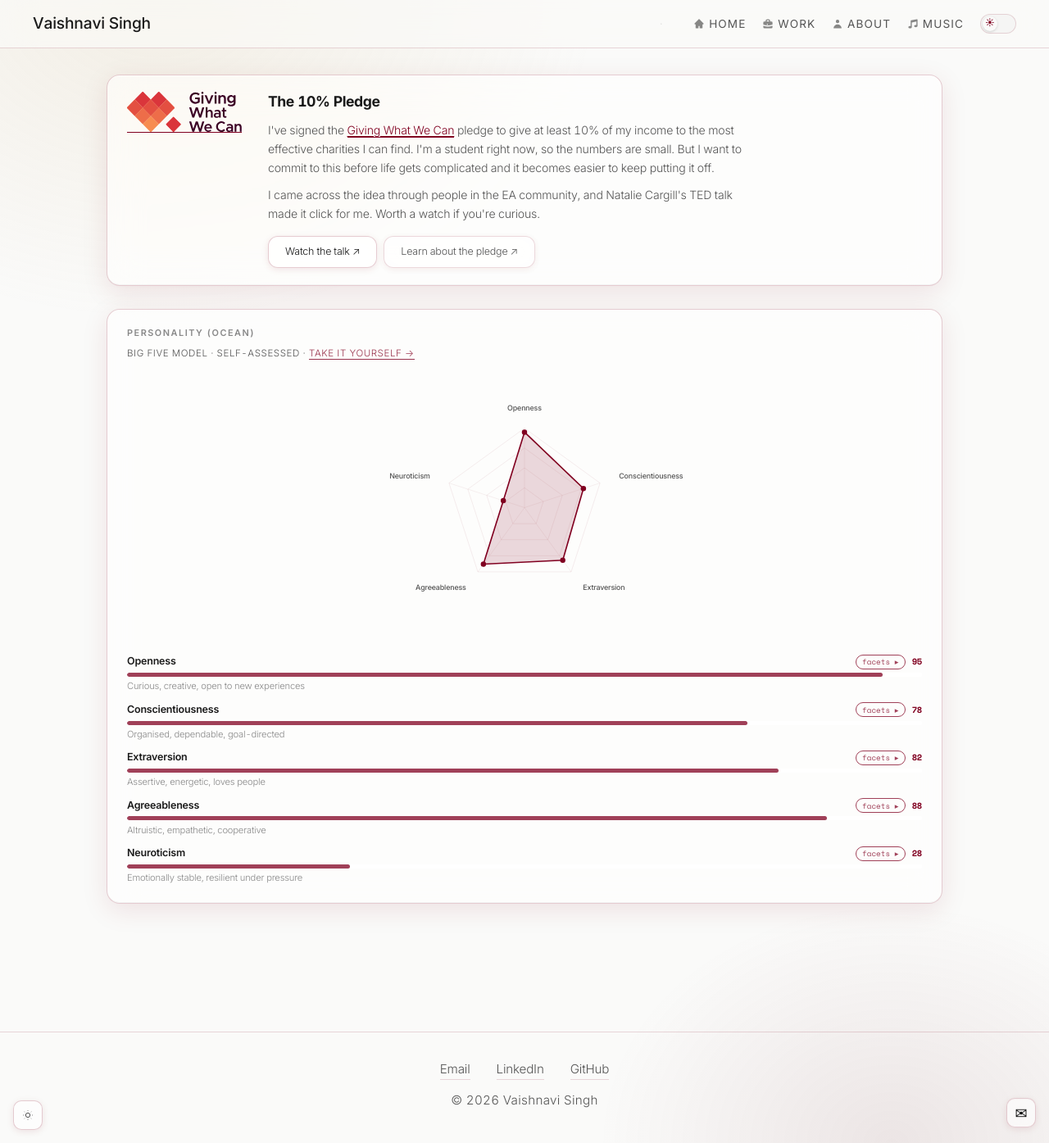
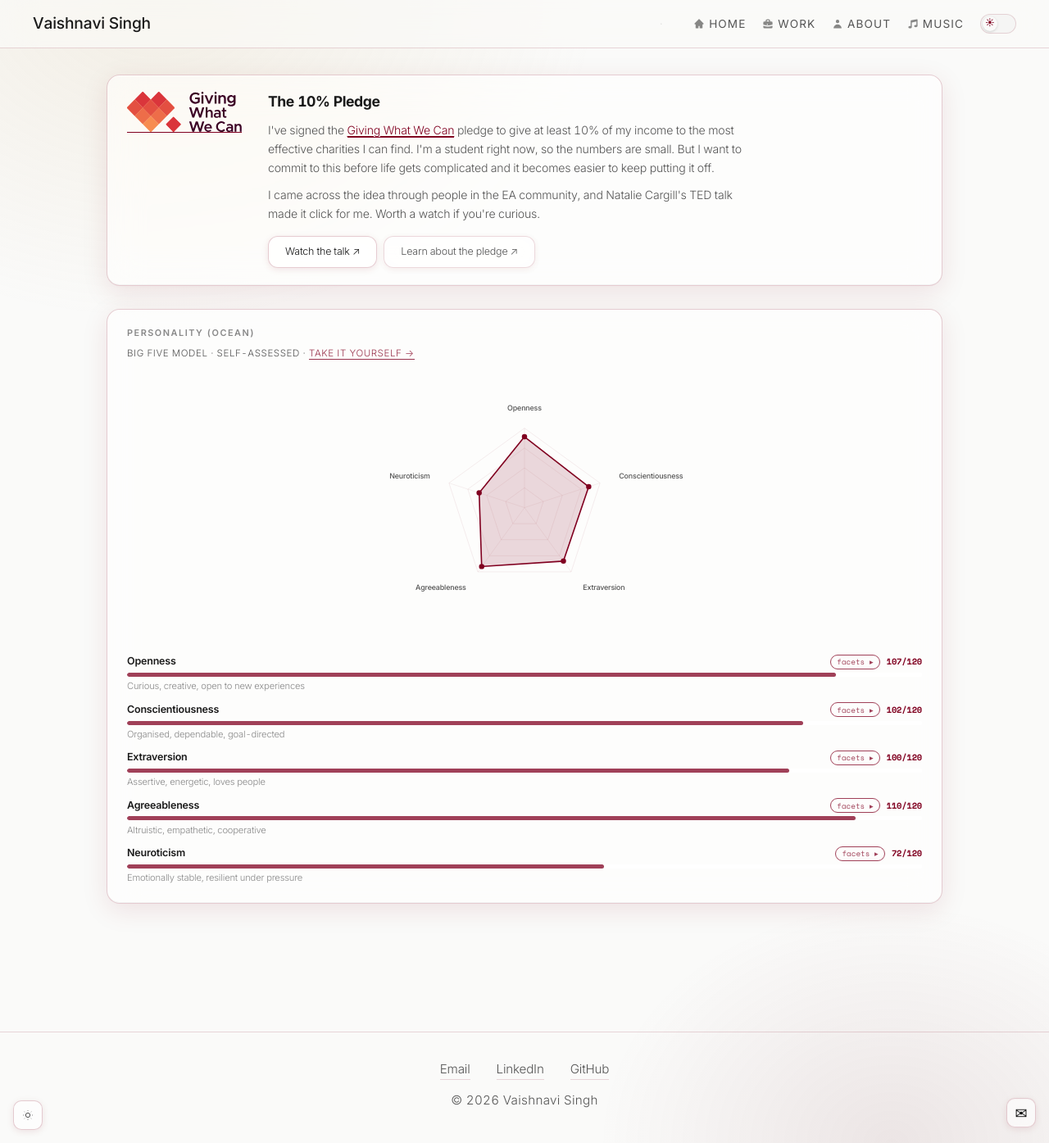
Before and after one commit to RogueTsar/myweb, a Jekyll site: the page built from about.html, in a window 1280 px wide and 1395 px high. Shown: the whole window at 82% size. Built offline with Jekyll 4.4.1, drawn with Linux system fonts in a browser that asks for light colours.

Commit message:
About: show OCEAN scores out of 120, update facets + domain scores
Store raw /120 scores in personality.json. Display as X/120 in bars.
Scale radar chart polygon to /120 max. All domain scores recalculated
from updated facets. Neuroticism: 72 (from updated facets).

Co-Authored-By: Claude Sonnet 4.6 <noreply@anthropic.com>

```diff
--- a/assets/data/personality.json
+++ b/assets/data/personality.json
@@ -1,14 +1,15 @@
 {
-  "openness": 95,
-  "conscientiousness": 78,
-  "extraversion": 82,
-  "agreeableness": 88,
-  "neuroticism": 28,
+  "openness": 107,
+  "conscientiousness": 102,
+  "extraversion": 100,
+  "agreeableness": 110,
+  "neuroticism": 72,
+  "score_max": 120,
   "facets": {
-    "openness":          [["Imagination",19],["Artistic Interests",20],["Emotionality",20],["Adventurousness",18],["Intellect",20],["Liberalism",17]],
-    "conscientiousness": [["Self-Efficacy",15],["Orderliness",20],["Dutifulness",16],["Achievement-Striving",16],["Self-Discipline",13],["Cautiousness",14]],
-    "extraversion":      [["Friendliness",13],["Gregariousness",14],["Assertiveness",20],["Activity Level",18],["Excitement-Seeking",16],["Cheerfulness",17]],
-    "agreeableness":     [["Trust",11],["Morality",19],["Altruism",20],["Cooperation",18],["Modesty",18],["Sympathy",20]],
-    "neuroticism":       [["Anxiety",12],["Anger",10],["Depression",13],["Self-Consciousness",13],["Immoderation",17],["Vulnerability",10]]
+    "openness":          [["Imagination",20],["Artistic Interests",20],["Emotionality",12],["Adventurousness",18],["Intellect",20],["Liberalism",17]],
+    "conscientiousness": [["Self-Efficacy",18],["Orderliness",20],["Dutifulness",18],["Achievement-Striving",16],["Self-Discipline",16],["Cautiousness",14]],
+    "extraversion":      [["Friendliness",13],["Gregariousness",14],["Assertiveness",20],["Activity Level",20],["Excitement-Seeking",16],["Cheerfulness",17]],
+    "agreeableness":     [["Trust",12],["Morality",20],["Altruism",20],["Cooperation",20],["Modesty",18],["Sympathy",20]],
+    "neuroticism":       [["Anxiety",12],["Anger",9],["Depression",12],["Self-Consciousness",13],["Immoderation",17],["Vulnerability",9]]
   }
 }
--- a/assets/js/about.js
+++ b/assets/js/about.js
@@ -24,7 +24,8 @@
         return e;
     }
 
-    function drawRadar(svg, scores) {
+    function drawRadar(svg, scores, MAX) {
+        MAX = MAX || 120;
         [0.25, 0.5, 0.75, 1].forEach(function (f) {
             var pts = ANGS.map(function (a) { return pt(a, R * f); });
             svg.appendChild(svgEl('polygon', {
@@ -41,7 +42,7 @@
             }));
         });
 
-        var scorePts = ANGS.map(function (a, i) { return pt(a, R * (scores[i] / 100)); });
+        var scorePts = ANGS.map(function (a, i) { return pt(a, R * (scores[i] / MAX)); });
         var poly = svgEl('polygon', {
             points: scorePts.map(function (p) { return p.x.toFixed(1) + ',' + p.y.toFixed(1); }).join(' '),
             fill: 'var(--accent)', 'fill-opacity': '0.15',
@@ -100,10 +101,12 @@
         return html;
     }
 
-    function renderBars(container, scores, facetMap) {
+    function renderBars(container, scores, MAX, facetMap) {
+        MAX = MAX || 120;
         var html = '';
         TRAITS.forEach(function (t, i) {
             var v = scores[i];
+            var pct = (v / MAX * 100).toFixed(1);
             var facets = facetMap ? facetMap[t.key] : null;
             html +=
                 '<div class="ocean-bar-row">' +
@@ -111,11 +114,11 @@
                         '<span class="ocean-bar-row__label">' + t.label + '</span>' +
                         '<div class="ocean-bar-row__right">' +
                             (facets ? '<button class="ocean-facet-toggle" aria-expanded="false" aria-label="Toggle ' + t.label + ' facets">facets ▸</button>' : '') +
-                            '<span class="ocean-bar-row__val">' + v + '</span>' +
+                            '<span class="ocean-bar-row__val">' + v + '<span class="ocean-bar-row__max">/' + MAX + '</span></span>' +
                         '</div>' +
                     '</div>' +
                     '<div class="ocean-bar-row__bg">' +
-                        '<div class="ocean-bar-row__fill" data-width="' + v + '%"></div>' +
+                        '<div class="ocean-bar-row__fill" data-width="' + pct + '%"></div>' +
                     '</div>' +
                     '<div class="ocean-bar-row__desc">' + t.desc + '</div>' +
                     (facets ? buildFacetHtml(facets) : '') +
@@ -177,11 +180,12 @@
         .then(function (r) { return r.ok ? r.json() : null; })
         .then(function (data) {
             if (!data) return;
-            var scores = TRAITS.map(function (t) { return data[t.key] || 50; });
+            var MAX = data.score_max || 120;
+            var scores = TRAITS.map(function (t) { return data[t.key] || 0; });
             var svg = document.getElementById('ocean-radar');
             var bars = document.getElementById('ocean-bars');
-            if (svg) drawRadar(svg, scores);
-            if (bars) renderBars(bars, scores, data.facets || null);
+            if (svg) drawRadar(svg, scores, MAX);
+            if (bars) renderBars(bars, scores, MAX, data.facets || null);
         })
         .catch(function () {});
 
```
